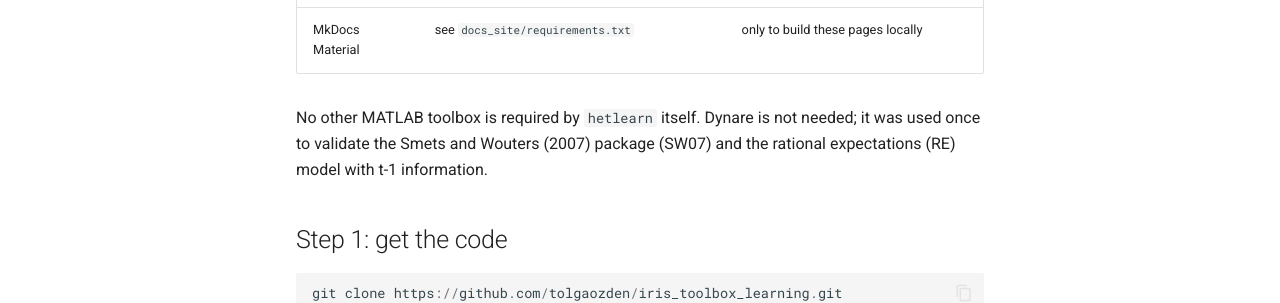
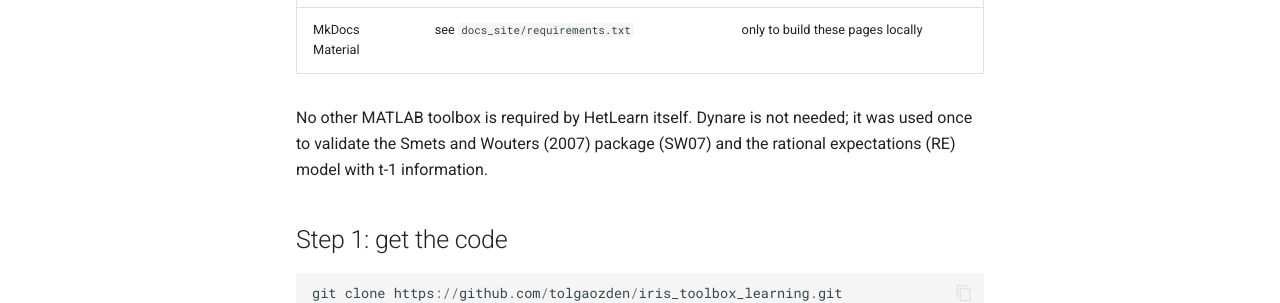
Before and after one commit to HetLearn/iris_toolbox_learning, an MkDocs documentation site: the page built from docs_site/getting-started/installation.md, in a window 1280 px wide and 900 px high. Shown: the part 449-752 px from the top of the window. Built offline with MkDocs 1.6.1 and Material for MkDocs 9.7.7, drawn with Linux system fonts in a browser that asks for light colours; comment, search, counter and statistics services are not loaded.

```diff
--- a/docs_site/getting-started/installation.md
+++ b/docs_site/getting-started/installation.md
@@ -8,7 +8,7 @@
 | IRIS Toolbox | release **20230622** exactly | model parsing, solution, Kalman filter, simulation |
 | MkDocs Material | see `docs_site/requirements.txt` | only to build these pages locally |
 
-No other MATLAB toolbox is required by `hetlearn` itself. Dynare is not needed; it was used
+No other MATLAB toolbox is required by HetLearn itself. Dynare is not needed; it was used
 once to validate the Smets and Wouters (2007) package (SW07) and the rational expectations
 (RE) model with t-1 information.
 
```
